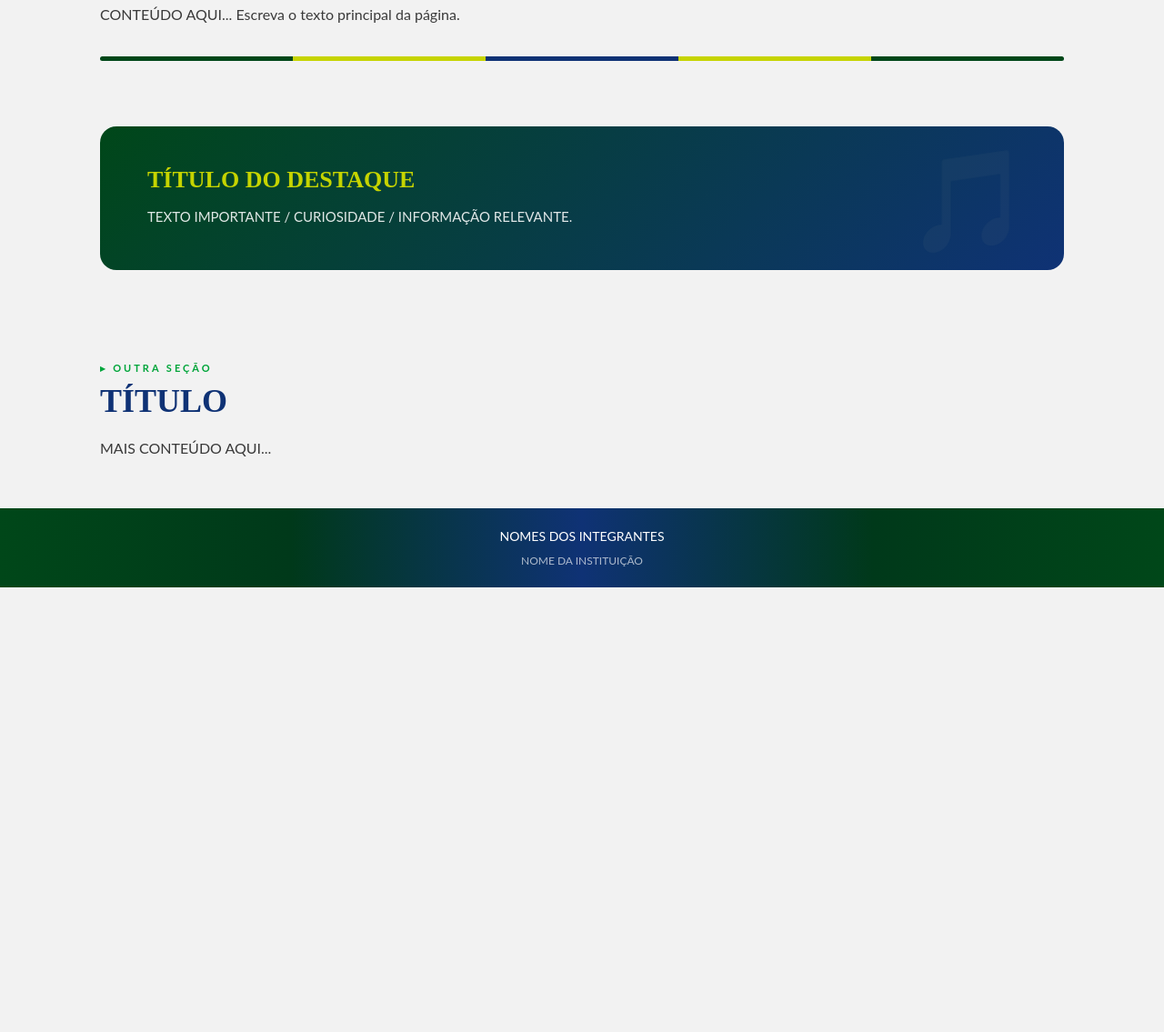
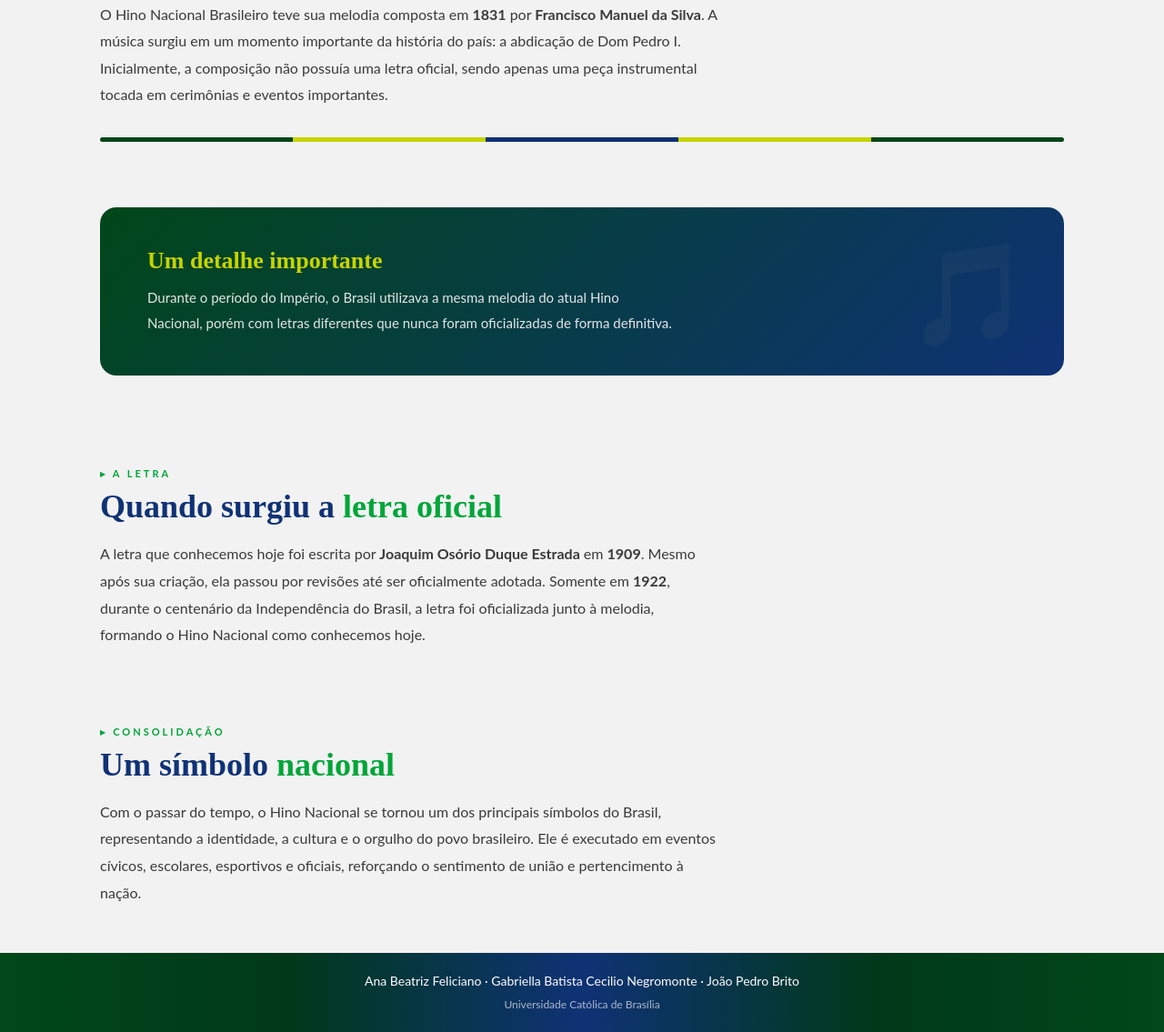
Before and after one commit to YtkvGhabys/Dia-do-hino-nacional, a plain HTML site: page docs/historia.html in a window 1280 px wide. Shown: the part 474-1609 px from the top of the page at 91% size. Before the commit the page ends 1120 px from the top, so only its background shows below. Drawn offline with Linux system fonts and the light colour scheme.

Commit message:
Revise historia.html with updated anthem information
Updated the content and structure of the history page, including new sections and details about the Brazilian National Anthem.

```diff
--- a/docs/historia.html
+++ b/docs/historia.html
@@ -7,7 +7,6 @@
 
     <!-- TÍTULO DA PÁGINA -->
     <title>História</title>
-
 
     <!-- CSS -->
     <link rel="stylesheet" href="stylesheet.css">
@@ -24,7 +23,7 @@
         <div class="title-divider"></div>
 
         <span class="title-sub">
-            SUBTÍTULO / FRASE DE IMPACTO
+            A origem e evolução de um dos maiores símbolos do Brasil
         </span>
     </header>
 
@@ -49,13 +48,17 @@
 
         <!-- SEÇÃO 1 -->
         <section class="content-section">
-            <span class="section-label">▸ SEÇÃO</span>
+            <span class="section-label">▸ Origem</span>
 
-            <h2>TÍTULO DA SEÇÃO</h2>
+            <h2>O nascimento do <em>Hino Nacional</em></h2>
 
             <p>
-                CONTEÚDO AQUI...
-                Escreva o texto principal da página.
+                O Hino Nacional Brasileiro teve sua melodia composta em <strong>1831</strong> por
+                <strong>Francisco Manuel da Silva</strong>. A música surgiu em um momento importante
+                da história do país: a abdicação de Dom Pedro I.
+
+                Inicialmente, a composição não possuía uma letra oficial, sendo apenas uma peça instrumental
+                tocada em cerimônias e eventos importantes.
             </p>
 
             <div class="flag-stripe">
@@ -69,21 +72,42 @@
 
         <!-- DESTAQUE -->
         <div class="highlight-box">
-            <h2>TÍTULO DO DESTAQUE</h2>
+            <h2>Um detalhe importante</h2>
 
             <p>
-                TEXTO IMPORTANTE / CURIOSIDADE / INFORMAÇÃO RELEVANTE.
+                Durante o período do Império, o Brasil utilizava a mesma melodia do atual Hino Nacional,
+                porém com letras diferentes que nunca foram oficializadas de forma definitiva.
             </p>
         </div>
 
         <!-- SEÇÃO 2 -->
         <section class="content-section">
-            <span class="section-label">▸ OUTRA SEÇÃO</span>
+            <span class="section-label">▸ A letra</span>
 
-            <h2>TÍTULO</h2>
+            <h2>Quando surgiu a <em>letra oficial</em></h2>
 
             <p>
-                MAIS CONTEÚDO AQUI...
+                A letra que conhecemos hoje foi escrita por
+                <strong>Joaquim Osório Duque Estrada</strong> em <strong>1909</strong>.
+                Mesmo após sua criação, ela passou por revisões até ser oficialmente adotada.
+
+                Somente em <strong>1922</strong>, durante o centenário da Independência do Brasil,
+                a letra foi oficializada junto à melodia, formando o Hino Nacional como conhecemos hoje.
+            </p>
+        </section>
+
+        <!-- SEÇÃO 3 -->
+        <section class="content-section">
+            <span class="section-label">▸ Consolidação</span>
+
+            <h2>Um símbolo <em>nacional</em></h2>
+
+            <p>
+                Com o passar do tempo, o Hino Nacional se tornou um dos principais símbolos do Brasil,
+                representando a identidade, a cultura e o orgulho do povo brasileiro.
+
+                Ele é executado em eventos cívicos, escolares, esportivos e oficiais, reforçando
+                o sentimento de união e pertencimento à nação.
             </p>
         </section>
 
@@ -91,9 +115,9 @@
 
     <!-- FOOTER -->
     <footer>
-        NOMES DOS INTEGRANTES
+        Ana Beatriz Feliciano · Gabriella Batista Cecilio Negromonte · João Pedro Brito
         <br>
-        <small>NOME DA INSTITUIÇÃO</small>
+        <small>Universidade Católica de Brasília</small>
     </footer>
 
 </body>
```
